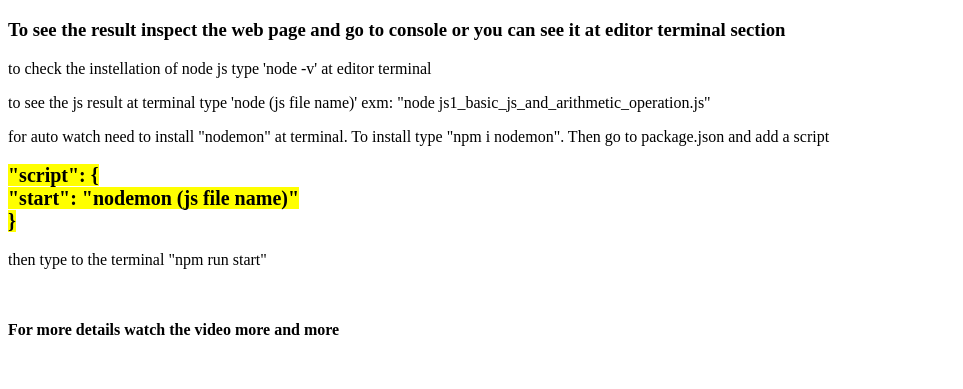
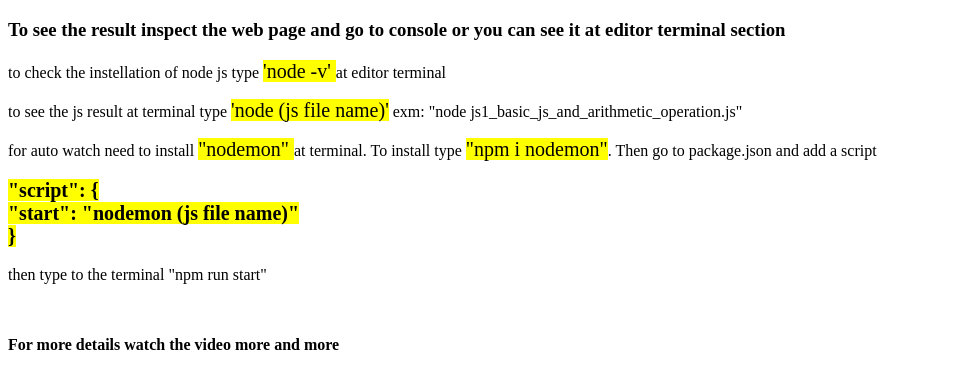
Before and after one commit to Muzahidul987/javaScript, a website: page index.html in a window 1280 px wide. Shown: the part 61-450 px from the top of the page, without its empty margins (0-963 px from the left). Drawn offline with Linux system fonts and the light colour scheme.

Commit message:
edit highlights

```diff
--- a/index.html
+++ b/index.html
@@ -14,11 +14,11 @@
             This page is for Java Script language practice
         </h1>
         <h3>To see the result inspect the web page and go to console or you can see it at editor terminal section</h3>
-        <p>to check the instellation of node js type 'node -v' at editor terminal</p>
-        <p>to see the js result at terminal type 'node (js file name)' exm: "node
+        <p>to check the instellation of node js type <span style="background-color: yellow; font-size: 20px;"> 'node -v' </span> at editor terminal</p>
+        <p>to see the js result at terminal type <span style="background-color: yellow; font-size: 20px;"> 'node (js file name)'</span> exm: "node
             js1_basic_js_and_arithmetic_operation.js"
         </p>
-        <p>for auto watch need to install "nodemon" at terminal. To install type "npm i nodemon". Then go to
+        <p>for auto watch need to install <span style="background-color: yellow; font-size: 20px;"> "nodemon" </span>at terminal. To install type <span style="background-color: yellow; font-size: 20px;"> "npm i nodemon"</span>. Then go to
             package.json and add a script <br> <br> <b style="background-color: yellow; font-size: 20px;;">
                 "script": { <br>
                 "start": "nodemon (js file name)" <br>
```
